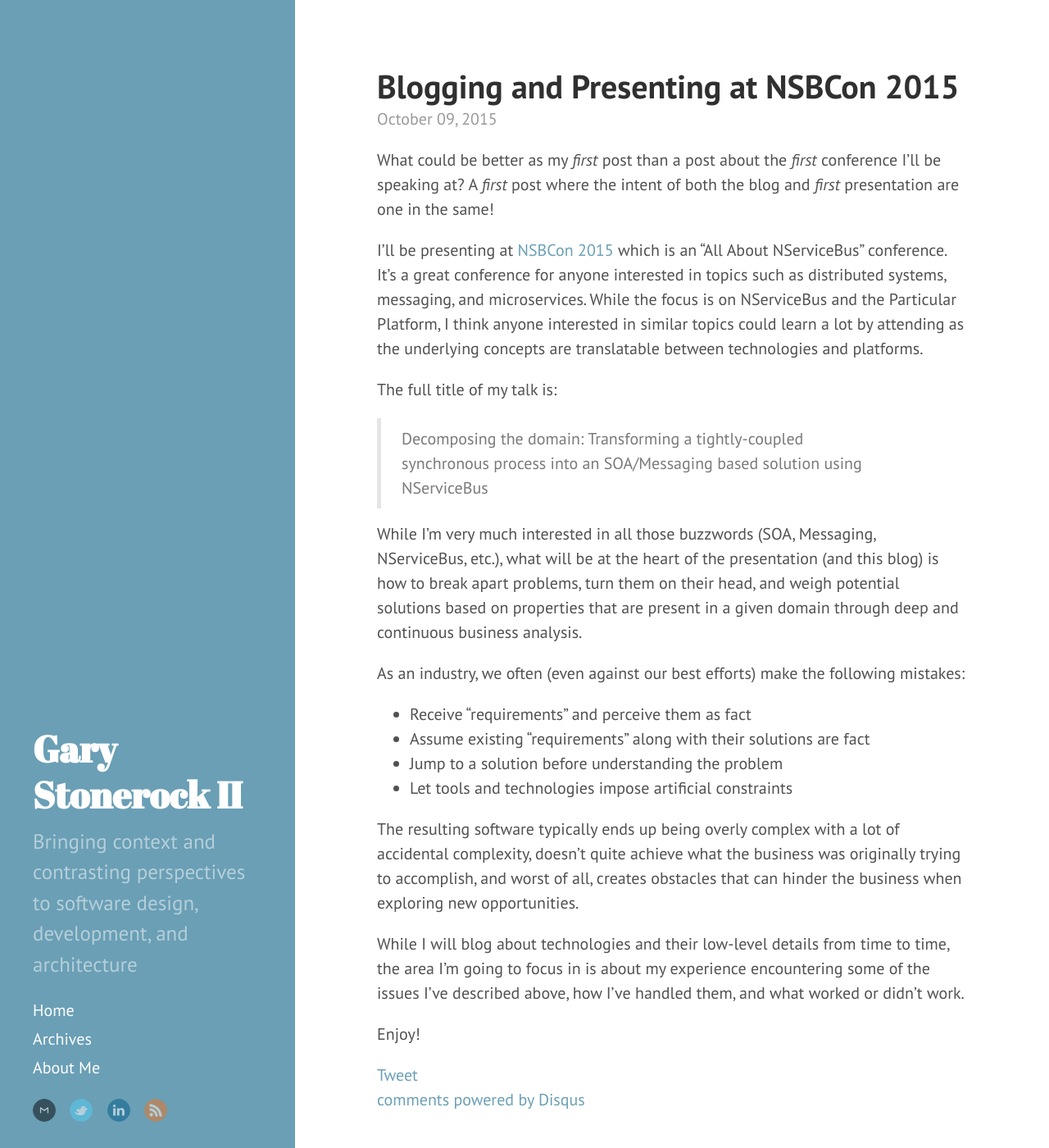
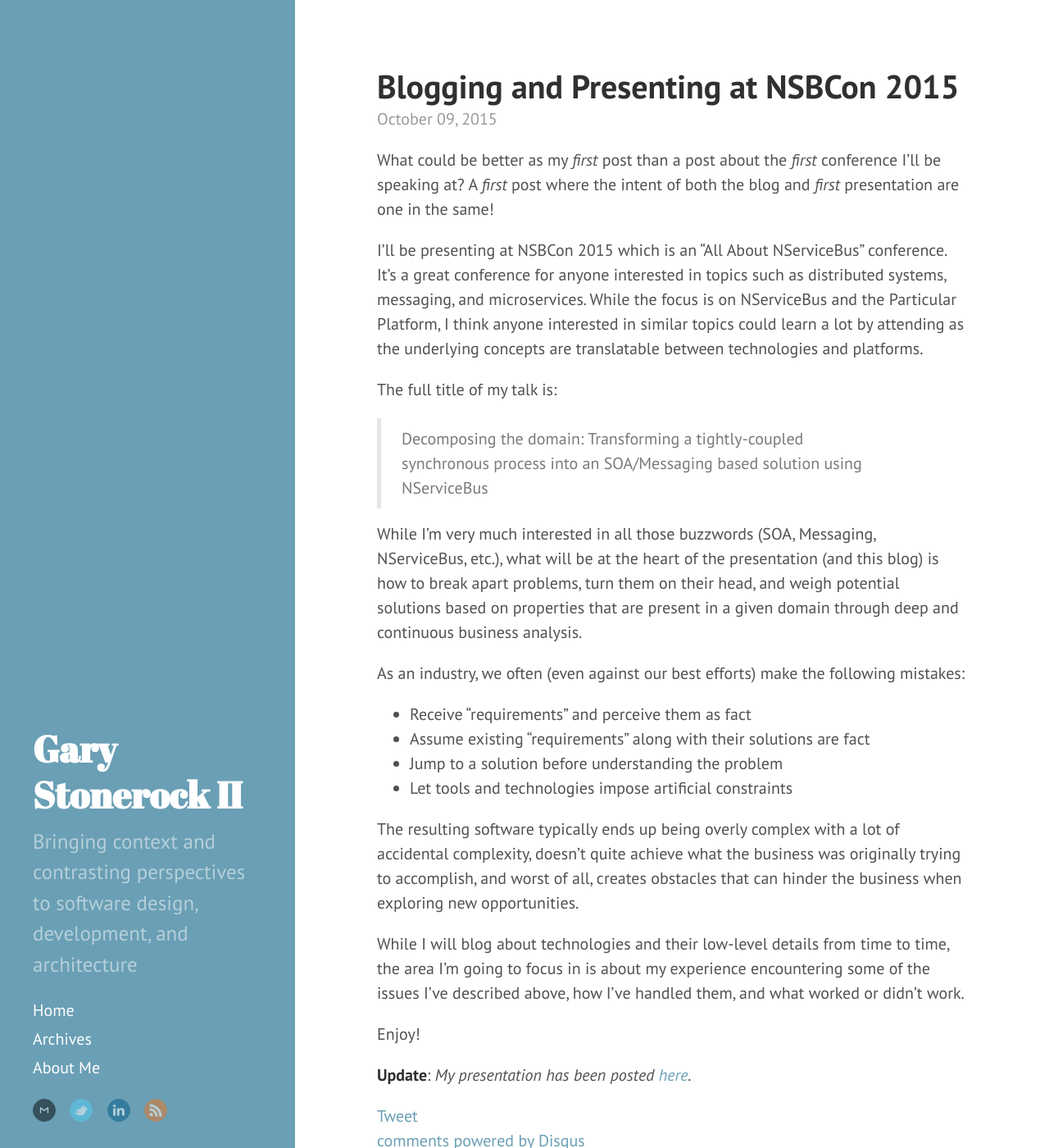
Before and after one commit to GaryStonerock/garystonerock.github.io, a Jekyll site: the page built from _posts/2015/2015-10-09-blogging-and-presenting-at-nsbcon.md, in a window 1280 px wide and 1400 px high. Shown: the whole window at 82% size. Built offline with Jekyll 4.4.1, drawn with Linux system fonts in a browser that asks for light colours; comment, search, counter and statistics services are not loaded; part of the change alters nothing that is shown.

Commit message:
Adding link to nsbcon presentation

```diff
--- a/_posts/2015/2015-10-09-blogging-and-presenting-at-nsbcon.md
+++ b/_posts/2015/2015-10-09-blogging-and-presenting-at-nsbcon.md
@@ -7,7 +7,7 @@ tags: [Blogging, Presenting, Software Architecture, Software Development]
 
 What could be better as my *first* post than a post about the *first* conference I'll be speaking at?  A *first* post where the intent of both the blog and *first* presentation are one in the same!
 
-I'll be presenting at [NSBCon 2015](http://particular.net/nsbcon2015) which is an "All About NServiceBus" conference.  It's a great conference for anyone interested in topics such as distributed systems, messaging, and microservices.  While the focus is on NServiceBus and the Particular Platform, I think anyone interested in similar topics could learn a lot by attending as the underlying concepts are translatable between technologies and platforms.
+I'll be presenting at NSBCon 2015 which is an "All About NServiceBus" conference.  It's a great conference for anyone interested in topics such as distributed systems, messaging, and microservices.  While the focus is on NServiceBus and the Particular Platform, I think anyone interested in similar topics could learn a lot by attending as the underlying concepts are translatable between technologies and platforms.
 
 The full title of my talk is:
 
@@ -27,3 +27,5 @@ The resulting software typically ends up being overly complex with a lot of acci
 While I will blog about technologies and their low-level details from time to time, the area I'm going to focus in is about my experience encountering some of the issues I've described above, how I've handled them, and what worked or didn't work.
 
 Enjoy!
+
+**Update**: *My presentation has been posted [here](http://particular.net/blog/nsbcon-2015-decomposing-the-domain "Decomposing the Domain").*
```
